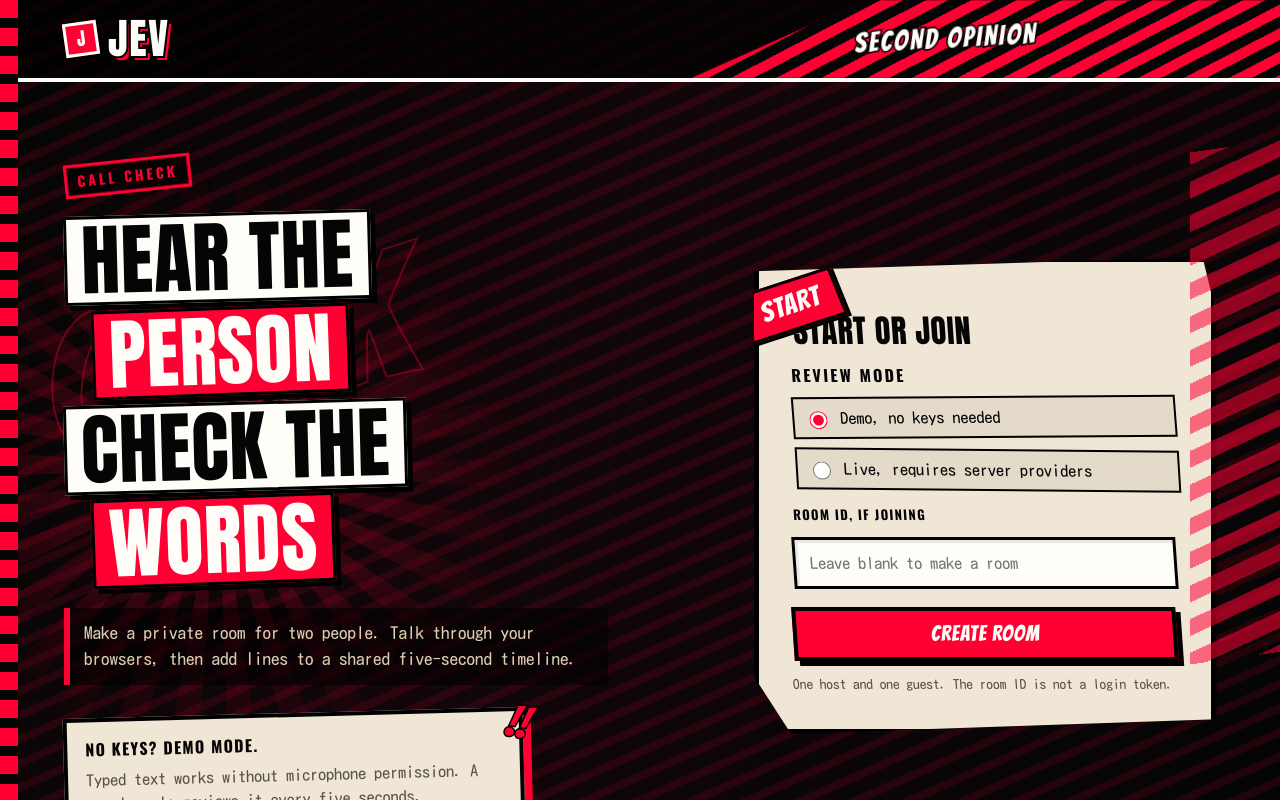
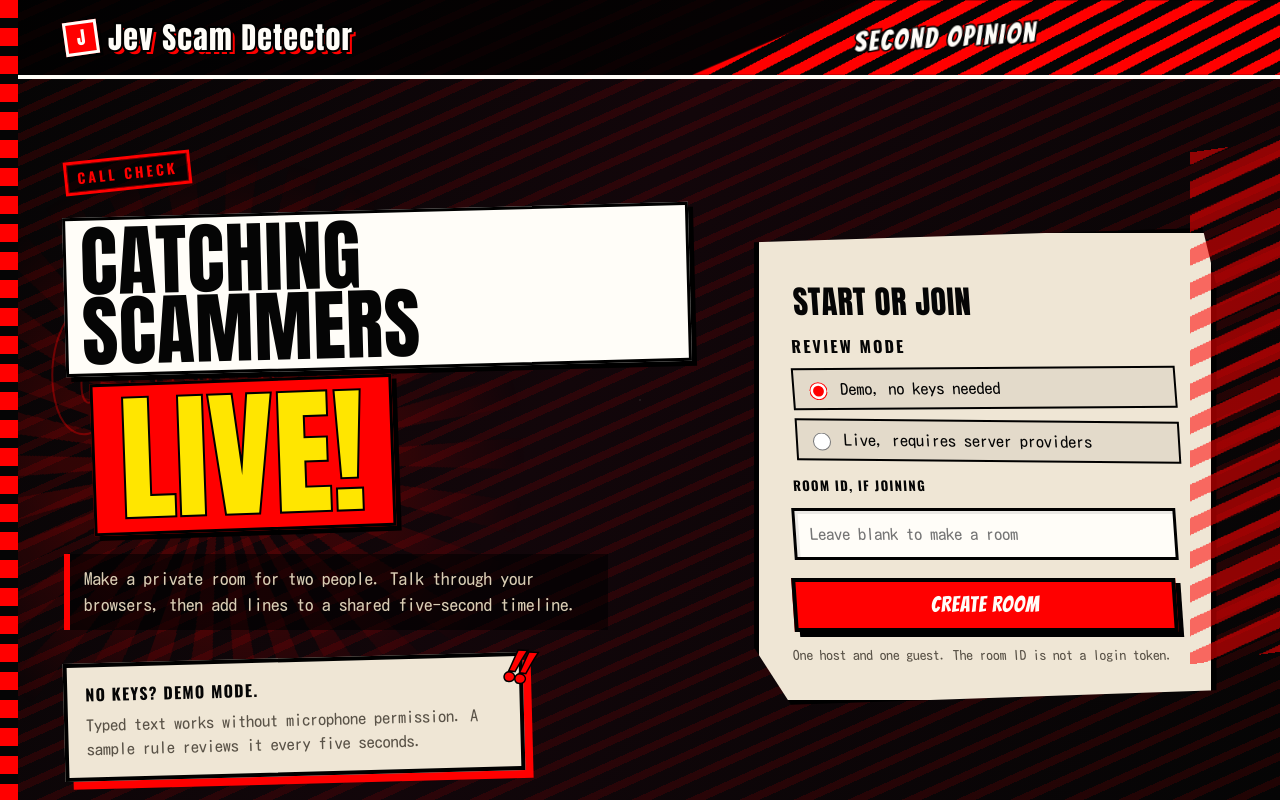
Before and after one commit to SamuelSaylor/Jev-Scam-Detector, a React (Vite) app in the folder frontend/: page / in a window 1280 px wide. Shown: the top 800 px of the page. Built offline with nearby package versions, Linux system fonts and the light colour scheme; a web font is replaced by a local one.

Commit message:
larp larp larp sahur

```diff
--- a/frontend/src/App.tsx
+++ b/frontend/src/App.tsx
@@ -190,8 +190,8 @@ export default function App() {
             J
           </span>
           <span className="brand-word">
-            <span>JEV</span>
-            <span aria-hidden="true">JEV</span>
+            <span>Jev Scam Detector</span>
+            <span aria-hidden="true">Jev Scam Detector</span>
           </span>
         </span>
         <span className="top-note">SECOND OPINION</span>
@@ -508,10 +508,8 @@ export default function App() {
                 CHECK
               </span>
               <h1>
-                <span className="title-line">HEAR THE</span>
-                <span className="title-line accent">PERSON</span>
-                <span className="title-line">CHECK THE</span>
-                <span className="title-line accent">WORDS</span>
+                <span className="title-line">CATCHING SCAMMERS</span>
+                <span className="title-line accent live">LIVE!</span>
               </h1>
             </div>
             <p className="lede">
@@ -527,9 +525,6 @@ export default function App() {
             </div>
           </div>
           <form className="entry" onSubmit={(event) => void join(event)}>
-            <span className="entry-ribbon" aria-hidden="true">
-              START
-            </span>
             <h2>Start or join</h2>
             <fieldset>
               <legend>Review mode</legend>
--- a/frontend/src/style.css
+++ b/frontend/src/style.css
@@ -2,8 +2,8 @@
   --ink: #050505;
   --paper: #efe6d5;
   --paper-dark: #d9cdb4;
-  --red: #ff0033;
-  --red-deep: #b00020;
+  --red: #ff0000;
+  --red-deep: #c40000;
   --white: #fffdf8;
   --muted: #8d8578;
   --line: #1a1a1a;
@@ -33,7 +33,7 @@ body {
     repeating-linear-gradient(
       -24deg,
       transparent 0 14px,
-      rgb(255 0 51 / 0.11) 14px 22px
+      rgb(255 0 0 / 0.11) 14px 22px
     ),
     linear-gradient(115deg, #050505 0%, #12060a 45%, #050505 100%);
   background-size:
@@ -170,9 +170,10 @@ button:not(:disabled):active {
   position: relative;
   display: inline-grid;
   font-family: var(--font-display);
-  font-size: clamp(30px, 4vw, 42px);
+  font-size: clamp(20px, 2.8vw, 30px);
   letter-spacing: 0.04em;
   line-height: 1;
+  white-space: nowrap;
 }
 
 .brand-word span:first-child {
@@ -222,7 +223,7 @@ p {
   font-family: var(--font-sfx);
   font-size: clamp(72px, 16vw, 180px);
   color: transparent;
-  -webkit-text-stroke: 2px rgb(255 0 51 / 0.35);
+  -webkit-text-stroke: 2px rgb(255 0 0 / 0.35);
   transform: rotate(-12deg);
   pointer-events: none;
   z-index: 0;
@@ -263,6 +264,13 @@ p {
   transform: rotate(-2deg) translateX(28px);
 }
 
+.title-line.live {
+  font-size: clamp(64px, 11vw, 138px);
+  color: #ffe600;
+  -webkit-text-stroke: 4px #000;
+  paint-order: stroke fill;
+}
+
 h1 {
   margin: 0 0 18px;
 }
@@ -293,7 +301,7 @@ h2 {
   padding: 4px 10px;
   transform: rotate(-6deg);
   background: rgb(0 0 0 / 0.55);
-  box-shadow: inset 0 0 0 1px rgb(255 0 51 / 0.4);
+  box-shadow: inset 0 0 0 1px rgb(255 0 0 / 0.4);
 }
 
 .welcome {
@@ -326,7 +334,7 @@ h2 {
   background:
     repeating-conic-gradient(
       from 0deg,
-      rgb(255 0 51 / 0.16) 0 6deg,
+      rgb(255 0 0 / 0.16) 0 6deg,
       transparent 6deg 12deg
     );
   mask-image: radial-gradient(circle, #000 0 35%, transparent 68%);
@@ -1005,7 +1013,7 @@ h2 {
   inset: -10% -8%;
   background: repeating-linear-gradient(
     -28deg,
-    rgb(255 0 51 / 0.2) 0 8px,
+    rgb(255 0 0 / 0.2) 0 8px,
     transparent 8px 16px
   );
   z-index: -1;
@@ -1196,6 +1204,10 @@ footer span {
     transform: rotate(-1deg);
     font-size: 34px;
   }
+
+  .title-line.live {
+    font-size: 64px;
+  }
 }
 
 @media (prefers-reduced-motion: reduce) {
```
